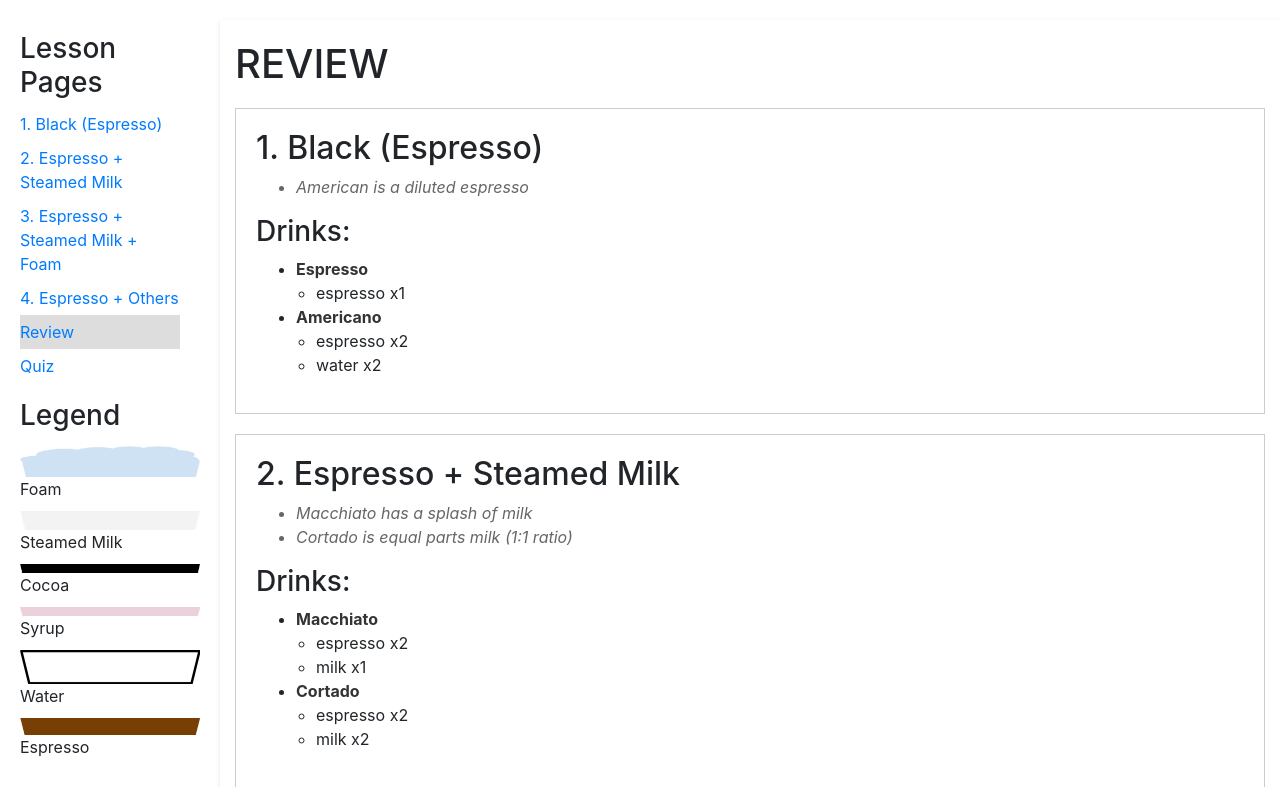
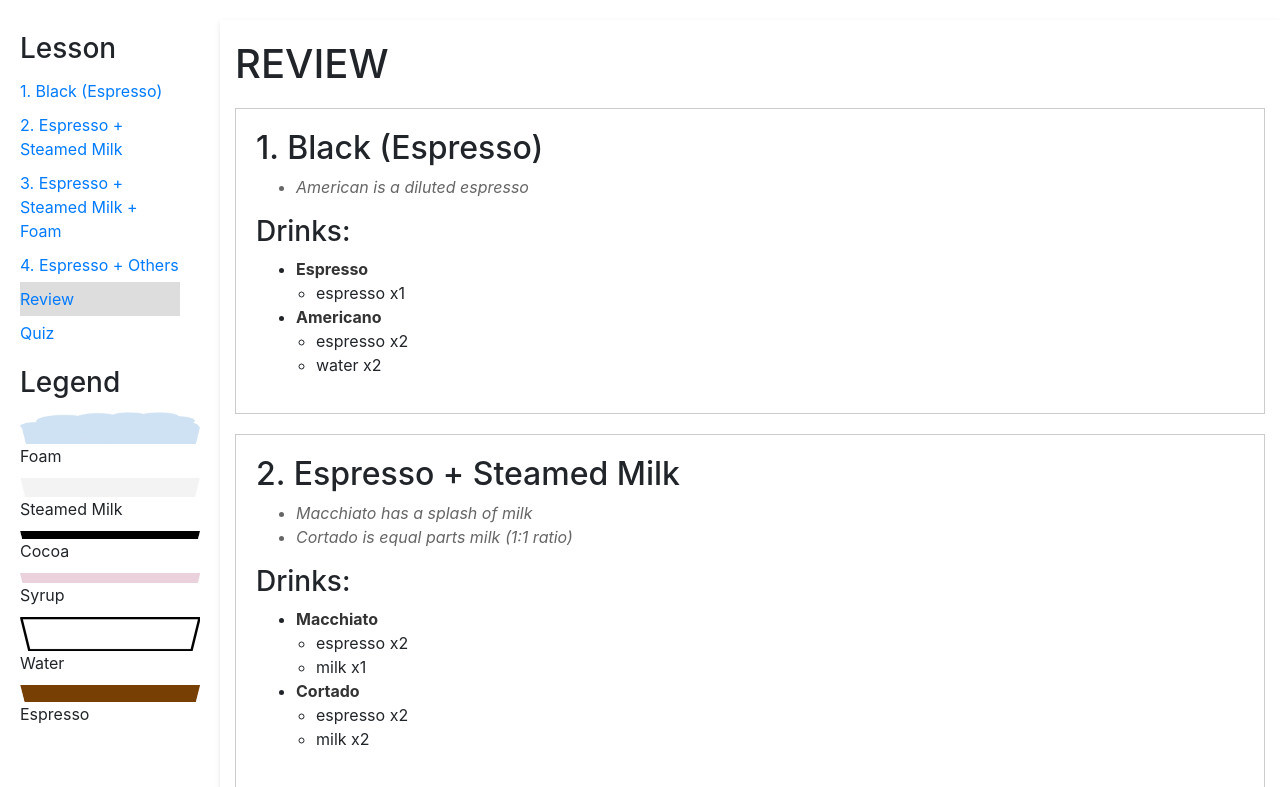
Before and after one commit to roryef/ui-design-coffee, a Flask app: page /learn/review in a window 1280 px wide. Shown: the part 72-859 px from the top of the page. Run offline with Flask 3, Linux system fonts and the light colour scheme; some libraries are stand-ins or nearby versions.

Commit message:
remove sidebar pages text to fit fs fixed legend

```diff
--- a/templates/lesson.html
+++ b/templates/lesson.html
@@ -1,7 +1,7 @@
 {% extends "layout.html" %}
 {% block content %}
 <div class="sidebar">
-    <h3>Lesson Pages</h3>
+    <h3>Lessons</h3>
     <ul>
         {% for key, value in lesson_metadata.contents.items() if key != 'quiz' %}
             <li {% if key == lesson.id %}class="active"{% endif %}>
--- a/templates/review.html
+++ b/templates/review.html
@@ -2,7 +2,7 @@
 {% block content %}
 
 <div class="sidebar">
-    <h3>Lesson Pages</h3>
+    <h3>Lesson</h3>
     <ul>
         {% for key, value in lesson_metadata.contents.items() if key != 'quiz' %}
             <li {% if key == lesson.id %}class="active"{% endif %}>
```
